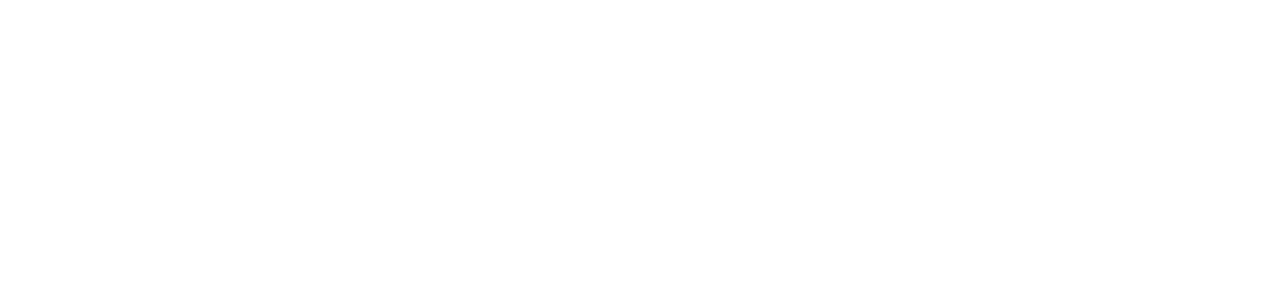
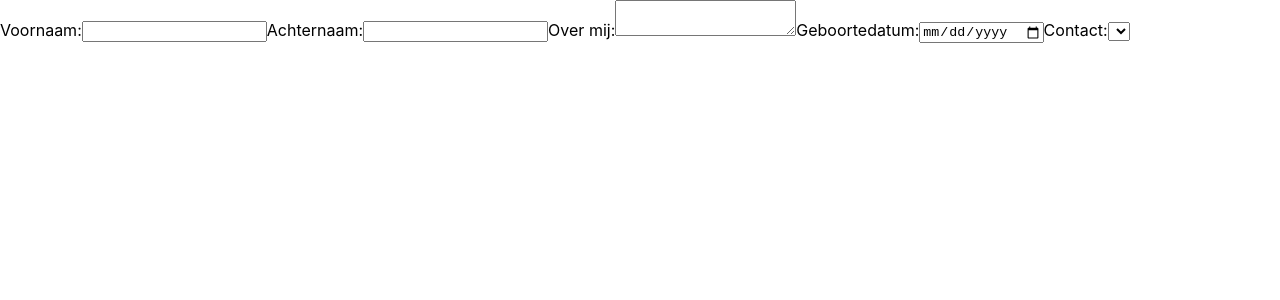
Before and after one commit to jentebuijs/FE-Eindopdracht, a React (Create React App) app: page /profiel-bewerken in a window 1280 px wide. Shown: the top 300 px of the page. Built offline with nearby package versions, Linux system fonts and the light colour scheme.

Commit message:
start profielformulier

```diff
--- a/src/App.js
+++ b/src/App.js
@@ -6,6 +6,7 @@
 import Profile from "./pages/Profile/Profile";
 import SignIn from "./pages/SignIn/SignIn";
 import SignUp from "./pages/SignUp/SignUp";
+import ProfileChange from "./pages/ProfileChange/ProfileChange";
 
 function App() {
 
@@ -27,6 +28,9 @@
                 <Route path="/profielen">
                     <Overview/>
                 </Route>
+                <Route path="/profiel-bewerken">
+                    <ProfileChange />
+                </Route>
                 <Route path="/profiel/:profileId">
                     <Profile/>
                 </Route>
--- a/src/pages/Profile/Profile.js
+++ b/src/pages/Profile/Profile.js
@@ -1,6 +1,6 @@
 import './Profile.css'
 import React from "react";
-import {useParams} from "react-router-dom";
+import {Link, useParams} from "react-router-dom";
 import Header from "../../components/Header/Header";
 import Footer from "../../components/Footer/Footer";
 
@@ -12,6 +12,7 @@
             <Header/>
             <main>
                 <p>Profile with id {profileId}</p>
+                <Link to="/profiel-bewerken" />
             </main>
             <Footer/>
         </>
--- /dev/null
+++ b/src/pages/ProfileChange/ProfileChange.js
@@ -0,0 +1,25 @@
+import React from "react";
+
+function ProfileChange() {
+    return (
+      <>
+          <form>
+              <label htmlFor="first-name">Voornaam:</label>
+              <input type="text" id="first-name"/>
+              <label htmlFor="last-name">Achternaam:</label>
+              <input type="text" id="last-name" />
+              <label htmlFor="about-me">Over mij:</label>
+              <textarea id="about-me" />
+              <label htmlFor="dob">Geboortedatum:</label>
+              <input type="date" id="dob"/>
+              <label htmlFor="contact">Contact:</label>
+              <select id="contact">
+
+              </select>
+          </form>
+
+      </>
+    );
+}
+
+export default ProfileChange;
--- a/src/pages/SignIn/SignIn.js
+++ b/src/pages/SignIn/SignIn.js
@@ -32,13 +32,13 @@
                     <input
                         type="text"
                         id="username"
-                        placeholder="Username"
+                        placeholder="Gebruikersnaam"
                         onChange={(e) => setUsername(e.target.value)}
                     />
                     <input
                         type="password"
                         id="password"
-                        placeholder="Password"
+                        placeholder="Wachtwoord"
                         onChange={(e) => setPassword(e.target.value)}
                     />
                     <Button
--- a/src/pages/SignUp/SignUp.js
+++ b/src/pages/SignUp/SignUp.js
@@ -9,7 +9,6 @@
     const [ email, setEmail ] = useState('');
     const [ password, setPassword ] = useState('');
     const [ isStudent, toggleIsStudent ] = useState(false);
-
 
 
     // async function addNewUser(){
```
